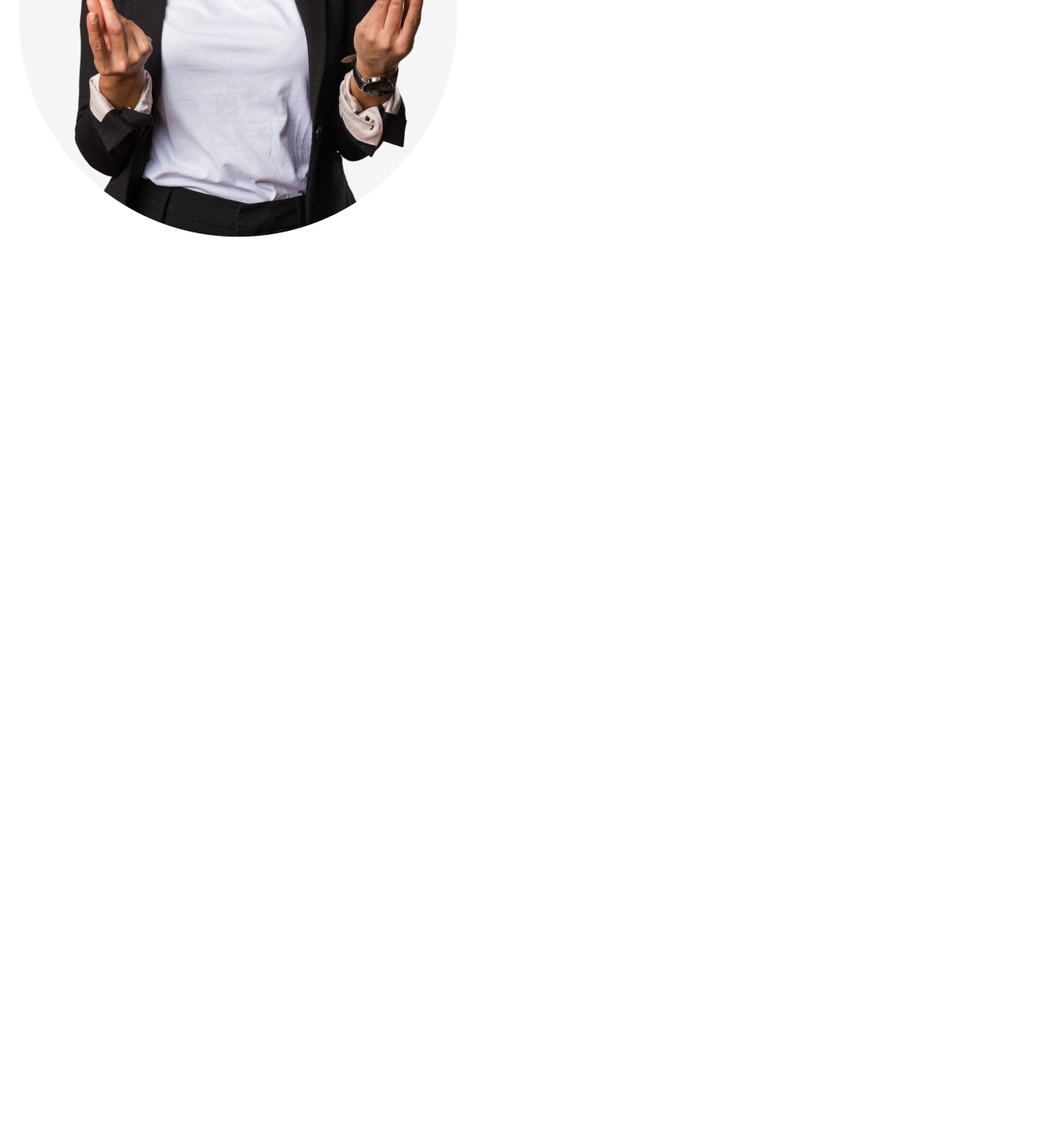
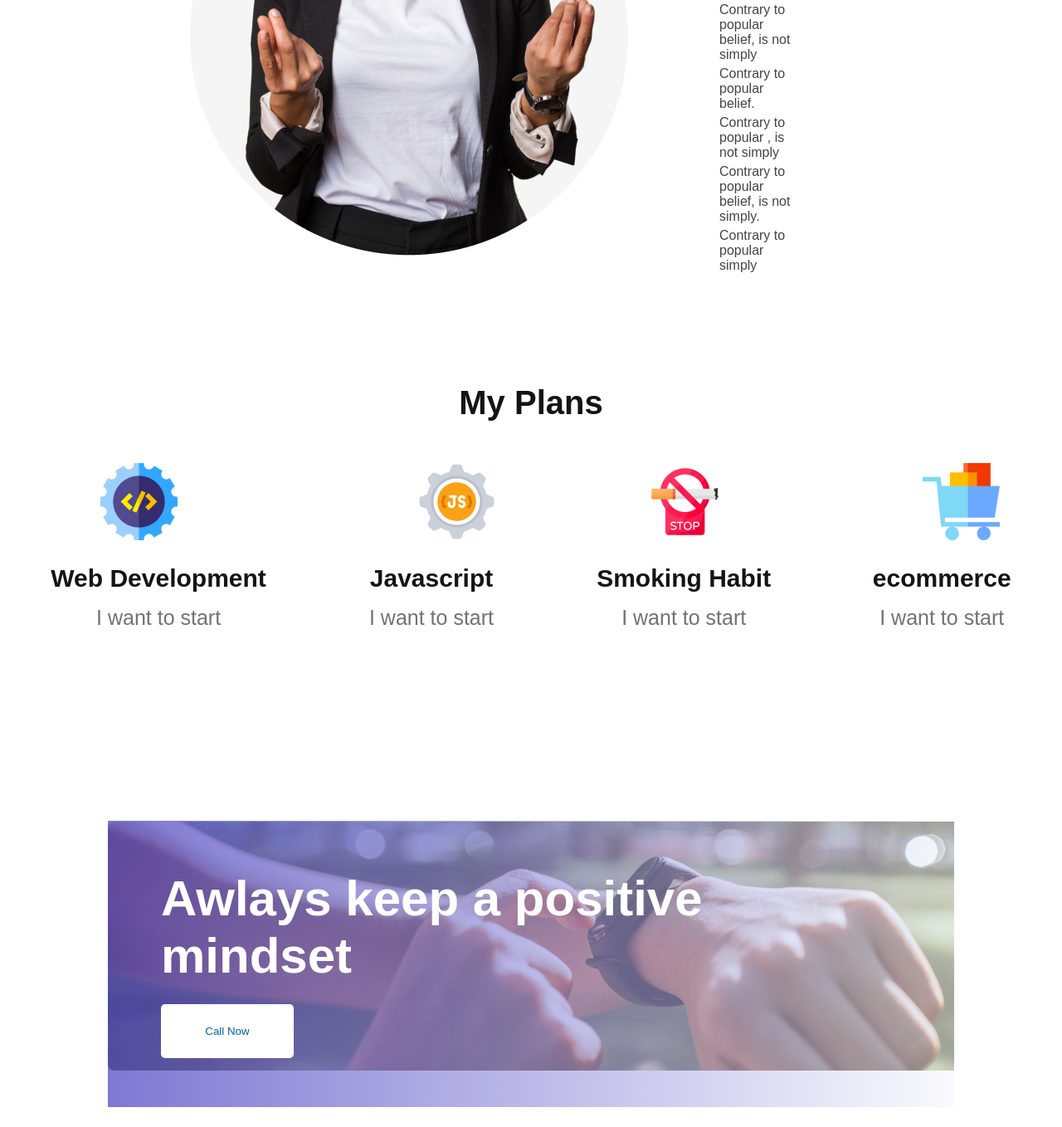
Before and after one commit to Bebe-Khodezatul-kobra-Lupin/AssigmentF1, a plain HTML site: page index.html in a window 1280 px wide. Shown: the part 1395-2753 px from the top of the page at 83% size. Before the commit the page ends 1685 px from the top, so only its background shows below. Drawn offline with Linux system fonts and the light colour scheme.

Commit message:
6  commit

```diff
--- a/css/style.css
+++ b/css/style.css
@@ -9,6 +9,8 @@
 /*this is the header part*/
 .headers {
     background-image: url("../images/banner/banner3.png");
+    background-repeat: no-repeat;
+    background-position: left;
 
 }
 
@@ -63,27 +65,34 @@
 /*this is main porction person part*/
 .person {
     display: flex;
+    align-items: center;
+    gap: 87px;
+
     margin-top: 131px;
+    margin-left: 206px;
+    margin-right: 322px;
+    margin-bottom: 129px;
 }
 
 .person_info {}
 
 .person-title {
     font-weight: 700;
-    font-size: 40px;
+    font-size: 25px;
 
     color: #151414;
+    margin-bottom: 24px;
+
 }
 
 .person_description1 {
     font-weight: 400;
     font-size: 16px;
 
-
     color: #444343;
     margin-bottom: 20px;
     margin-top: 24px;
-    margin-left: 68px;
+
 }
 
 .person_point {
@@ -92,4 +101,84 @@
     color: #444343;
     margin: 5px;
 
+
+
 }
+
+
+/* skils style part */
+
+
+.skils_title {
+    font-weight: 700;
+    font-size: 40px;
+    text-align: center;
+    color: #151414;
+    margin-bottom: 50px;
+}
+
+.types_skils {
+    display: flex;
+    justify-content: space-around;
+}
+
+.title_skil {
+    font-weight: 700;
+    font-size: 30px;
+    line-height: 35px;
+    text-align: center;
+
+    color: #151414;
+    margin-top: 24px;
+    margin-bottom: 16px;
+
+
+}
+
+.description_skil {
+    font-weight: 500;
+    font-size: 25px;
+    text-align: center;
+    color: #737272;
+}
+
+.skil_img {
+    margin-left: 60px;
+    justify-content: center;
+
+}
+
+/* bannerpart css */
+.banner {
+    margin: 230px 130px;
+    background-image:
+        linear-gradient(to left, rgba(245, 246, 252, 0.52), rgba(79, 70, 194, 0.73)),
+        url("../images/watch.png");
+
+    background-repeat: no-repeat;
+    padding-top: 59px;
+    padding-left: 64px;
+    padding-right: 239px;
+    font-weight: 700;
+    font-size: 40px;
+    color: #FFFFFF;
+    margin-bottom: 24px;
+
+
+}
+
+
+
+.primary_btn2 {
+    width: 160px;
+    padding: 25px 20px;
+    color: #005FAC;
+    background-color:
+        #FFFFFF;
+    border-radius: 5px;
+    border: 0px;
+    text-align: center;
+    margin-top: 24px;
+    margin-bottom: 59px;
+
+}
--- a/index.html
+++ b/index.html
@@ -51,6 +51,40 @@
             </div>
 
         </section>
+        <!-- this part is skils part -->
+        <section class="skils">
+            <h1 class="skils_title">My Plans</h1>
+            <div class="types_skils">
+                <div class="skil">
+                    <img class="skil_img " src="images/icons/web.png" alt="">
+                    <h3 class="title_skil">Web Development</h3>
+                    <p class="description_skil">I want to start</p>
+                </div>
+                <div class="skil">
+                    <img class="skil_img " src="images/icons/js.png" alt="">
+                    <h3 class="title_skil">Javascript</h3>
+                    <p class="description_skil">I want to start</p>
+                </div>
+                <div class="skil">
+                    <img class="skil_img " src="images/icons/smoke.png" alt="">
+                    <h3 class="title_skil">Smoking Habit</h3>
+                    <p class="description_skil">I want to start</p>
+                </div>
+                <div class="skil">
+                    <img class="skil_img " src="images/icons/ecom.png" alt="">
+                    <h3 class="title_skil">ecommerce</h3>
+                    <p class="description_skil">I want to start</p>
+                </div>
+
+            </div>
+        </section>
+        <section class="banner" class="grad ">
+            <h1>Awlays keep a positive mindset</h1>
+            <button class="primary_btn2">Call Now</button>
+
+
+
+        </section>
 
     </main>
 
```
